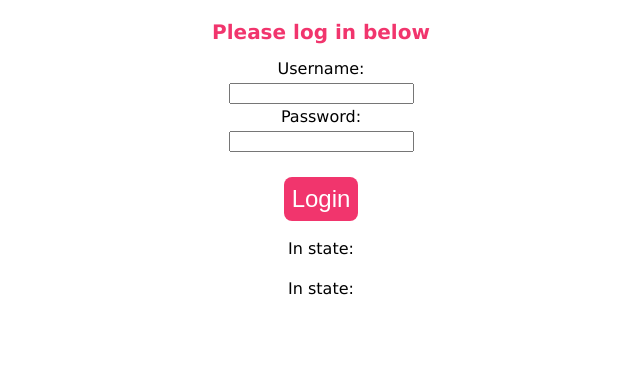
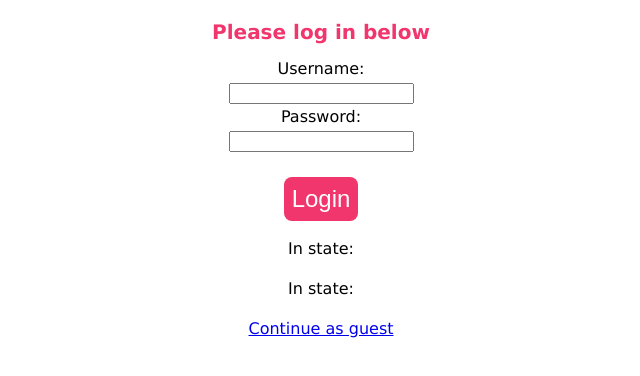
Before and after one commit to rvallely/nc-news, a React (Create React App) app: page / in a window 1280 px wide. Shown: the top 376 px of the page, without its empty margins (319-959 px from the left). Built offline with nearby package versions, Linux system fonts and the light colour scheme.

Commit message:
add link to continue as guest

```diff
--- a/src/App.js
+++ b/src/App.js
@@ -21,10 +21,10 @@ import UserFeedback from './components/UserFeedback';
 function App() {
   // console.log(UserContext)
   const [loggedInUser, setLoggedInUser] = useState({
-      username: 'jessjelly',
-      name: 'Jess Jelly',
+      username: 'a guest',
+      name: '',
       avatar_url:
-        'https://vignette.wikia.nocookie.net/mrmen/images/4/4f/MR_JELLY_4A.jpg/revision/latest?cb=20180104121141'
+        'https://www.seekpng.com/png/detail/966-9665493_my-profile-icon-blank-profile-image-circle.png'
 
   });
 
--- a/src/components/Login.jsx
+++ b/src/components/Login.jsx
@@ -1,5 +1,5 @@
 import { useState, useContext } from 'react';
-import { Navigate, useNavigate } from 'react-router-dom';
+import { Navigate, useNavigate, Link } from 'react-router-dom';
 import { UserContext } from '../contexts/User';
 import { getSingleUser } from '../utils/api';
 import Nav from "./Nav";
@@ -43,7 +43,8 @@ const Login = () => {
     }
 
     return (
-        <div className='login-form'>
+        <div>
+            <div className='login-form'>
             {/* <Nav /> */}
             <h2>Please log in below</h2>
             <form onSubmit={handleSubmit}>
@@ -67,7 +68,11 @@ const Login = () => {
             </form>
             <p>In state: {username}</p>
             <p>In state: {password}</p>
-        </div>)
+            </div>
+            <Link className='.link' key='home' to='/articles'>Continue as guest</Link>
+        </div>
+
+        )
 }
 
 export default Login;
--- a/src/components/User.jsx
+++ b/src/components/User.jsx
@@ -8,7 +8,7 @@ import { Link } from 'react-router-dom';
 import UserDisplay from './UserDisplay';
 
 const User = () => {
-      const user = useContext(UserContext);
+    const user = useContext(UserContext);
 
     return (
         <div>
```
